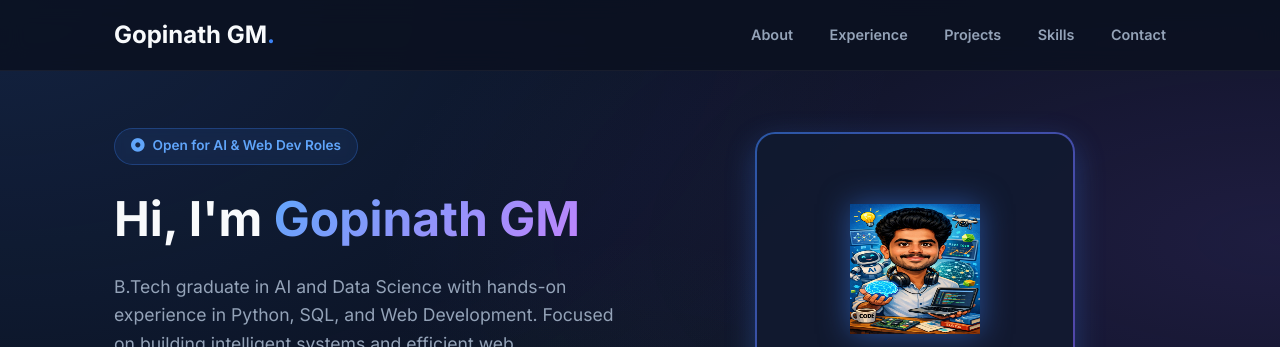
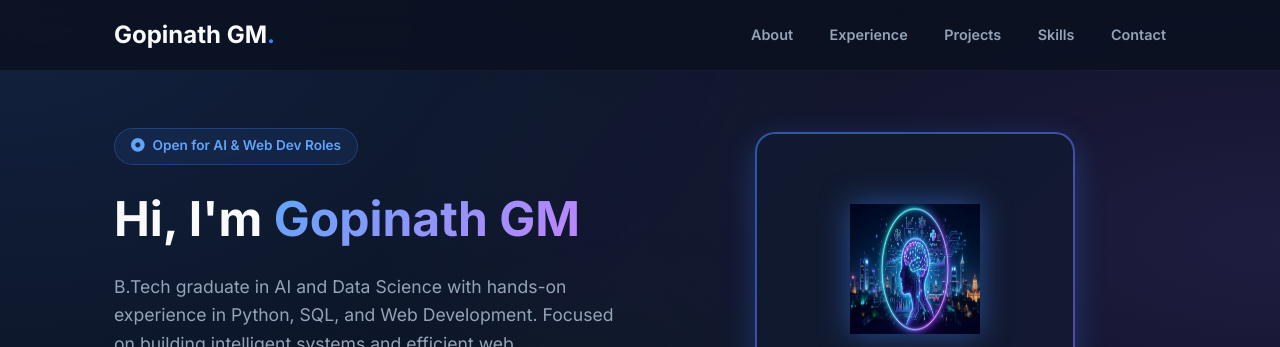
Before and after one commit to GOPINATHGM/portfolio, a plain HTML site: page index.html in a window 1280 px wide. Shown: the top 347 px of the page. Drawn offline with Linux system fonts and the light colour scheme; files whose address does not match are found by name.

Commit message:
Update index.html

```diff
--- a/index.html
+++ b/index.html
@@ -57,7 +57,7 @@
         <div class="hero-card-container">
             <div class="glow-card">
                 <div class="card-inner">
-                    <img src="profile.jpeg" alt="AI & Data Science Illustration" class="hero-img">
+                    <img src="ff38b818-d475-4ab7-a7d5-c99158eb771c.jpg" alt="AI & Data Science Illustration" class="hero-img">
                     <h3>AI & Data Science</h3>
                     <p class="sub-text">B.Tech (CGPA: 7.1) | 2021-2025</p>
                     <div class="tag-row">
```
